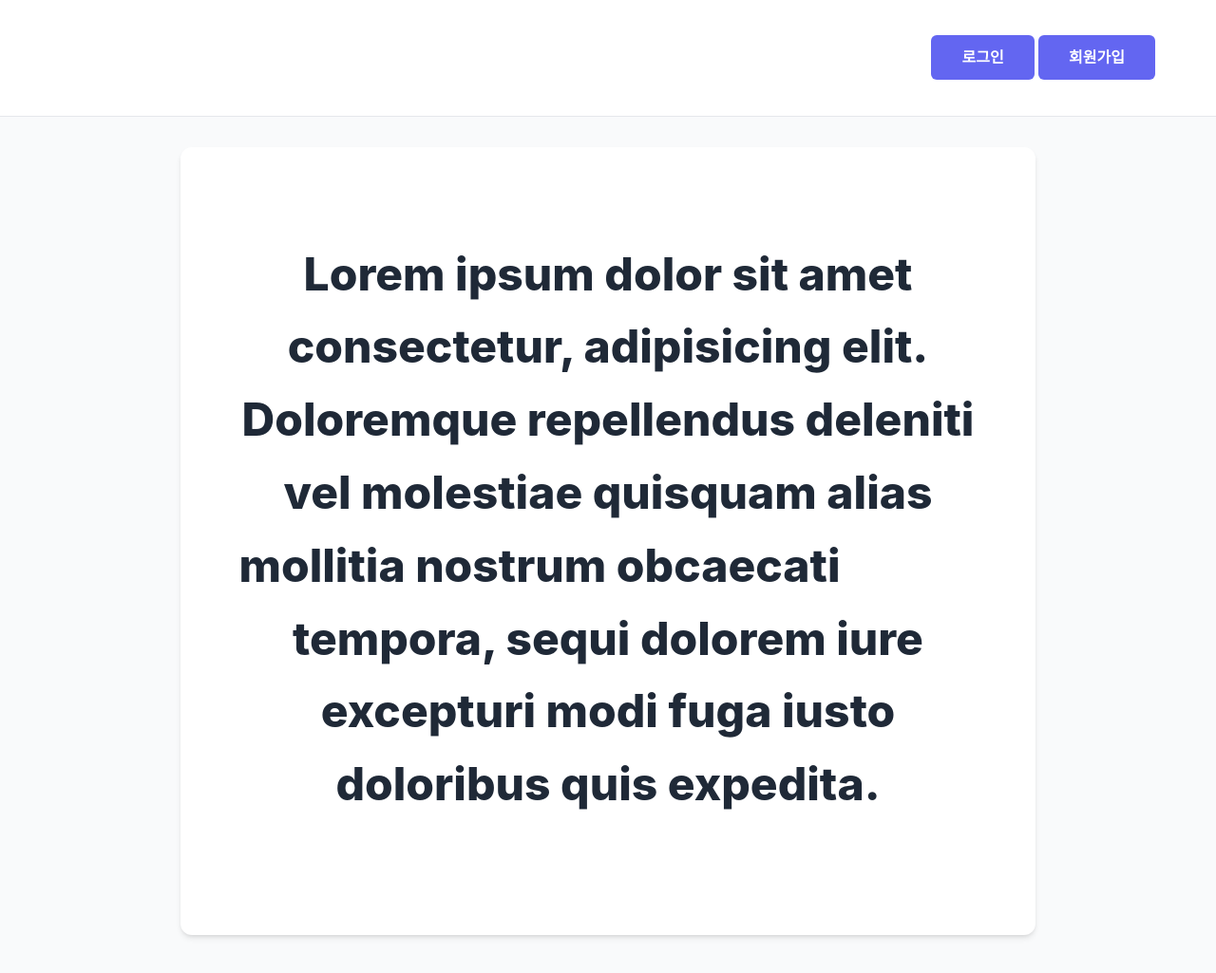
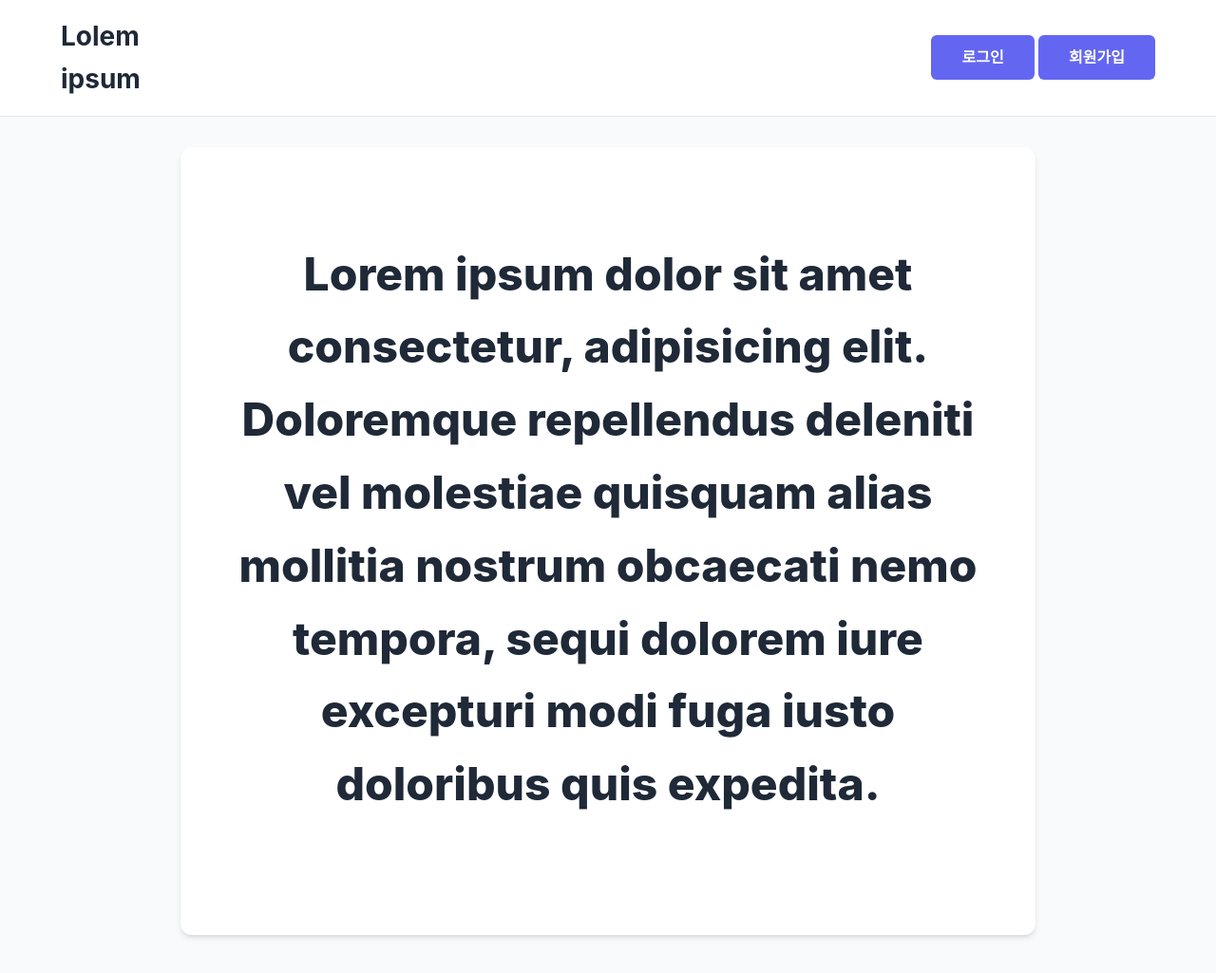
Before and after one commit to sxxngwxn/flask-temp, a Flask app: page / in a window 1280 px wide. Shown: the top 1025 px of the page at 95% size. Run offline with Flask 3, Linux system fonts and the light colour scheme.

Commit message:
color fix

```diff
--- a/static/css/style.css
+++ b/static/css/style.css
@@ -124,7 +124,7 @@ a {
 }
 
 .logo a {
-  color: white;
+  color: var(--text-color);
 }
 
 .logo:hover {
@@ -225,7 +225,7 @@ a {
 
 .hero a {
   text-decoration: none;
-  color: white;
+  color: var(--text-color);
   cursor: default;
 }
 
```
